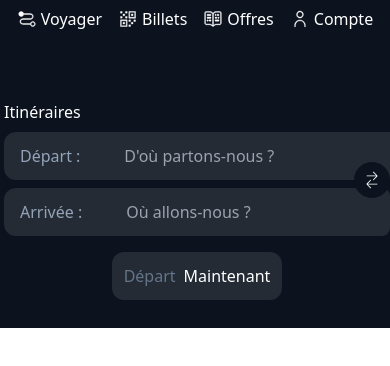
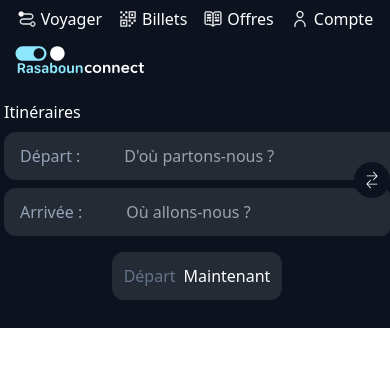
Before and after one commit to Rasaboun/sncf-connect, a Next.js app in the folder client/sncf-client/: page / in a window 390 px wide. Shown: the top 366 px of the page. Built offline with nearby package versions, Linux system fonts and the light colour scheme.

Commit message:
style: fix rounded input + logo z index searchbar

```diff
--- a/client/sncf-client/app/page.tsx
+++ b/client/sncf-client/app/page.tsx
@@ -32,11 +32,11 @@ export default function Home() {
   const [blur, setBlur] = useState(false);
   const hidden =
     "hidden fixed inset-0 top-16 z-40 bg-background/80 backdrop-blur-sm ";
-  const show = "fixed inset-0 top-16 z-40 bg-[#0C131F]/40 	 backdrop-blur-sm ";
+  const show = "fixed inset-0 top-10 md:top-16 z-40 bg-[#0C131F]/40 	 backdrop-blur-sm ";
   return (
     <>
       <header className="grid grid-cols-1 md:grid-cols-3 place-items-center  bg-[#0C131F] w-screen">
-        <div className="text-white absolute md:static rounded-b-lg w-fit h-fit top-7 inset-0 bg-[#0C131F] md:block place-self-start">
+        <div className="text-white absolute md:static rounded-b-lg w-fit h-fit top-7 z-20 inset-0 bg-[#0C131F] md:block place-self-start">
           <svg
             width="204"
             height="39"
--- a/client/sncf-client/components/searchbar.tsx
+++ b/client/sncf-client/components/searchbar.tsx
@@ -25,7 +25,7 @@ export default function SearchBar() {
               />
             </svg>
           </button>
-          <div className={`inline-flex items-center flex-row w-full md:w-1/2 group  bg-[#242b35] rounded-xl md:rounded-l-xl ${focustwo ? inputfocus : input }`} onFocus={()=> setFocustwo(true)} onBlur={() => {setFocustwo(false)}}>
+          <div className={`inline-flex items-center flex-row w-full md:w-1/2 group  bg-[#242b35] rounded-xl md:rounded-none md:rounded-l-xl ${focustwo ? inputfocus : input }`} onFocus={()=> setFocustwo(true)} onBlur={() => {setFocustwo(false)}}>
             <button className='p-3 rounded-l-xl pl-4 select-none  outline-none  group-hover:bg-[#8DE8FE]/20 cursor-text text-slate-400  whitespace-nowrap'>
               Départ :
             </button>
@@ -37,7 +37,7 @@ export default function SearchBar() {
               required
             />
           </div>
-          <div className={`inline-flex items-center flex-row w-full md:w-1/2 group  bg-[#242b35] rounded-xl md:rounded-r-xl ${focus ? inputfocus : input }`} onFocus={()=> setFocus(true)} onBlur={() => {setFocus(false)}}>
+          <div className={`inline-flex items-center flex-row w-full md:w-1/2 group  bg-[#242b35] rounded-xl md:rounded-none md:rounded-r-xl ${focus ? inputfocus : input }`} onFocus={()=> setFocus(true)} onBlur={() => {setFocus(false)}}>
             <button className='p-3 pl-4 select-none  outline-none  group-hover:bg-[#8DE8FE]/20 cursor-text text-slate-400  whitespace-nowrap'>
               Arrivée :
             </button>
```
